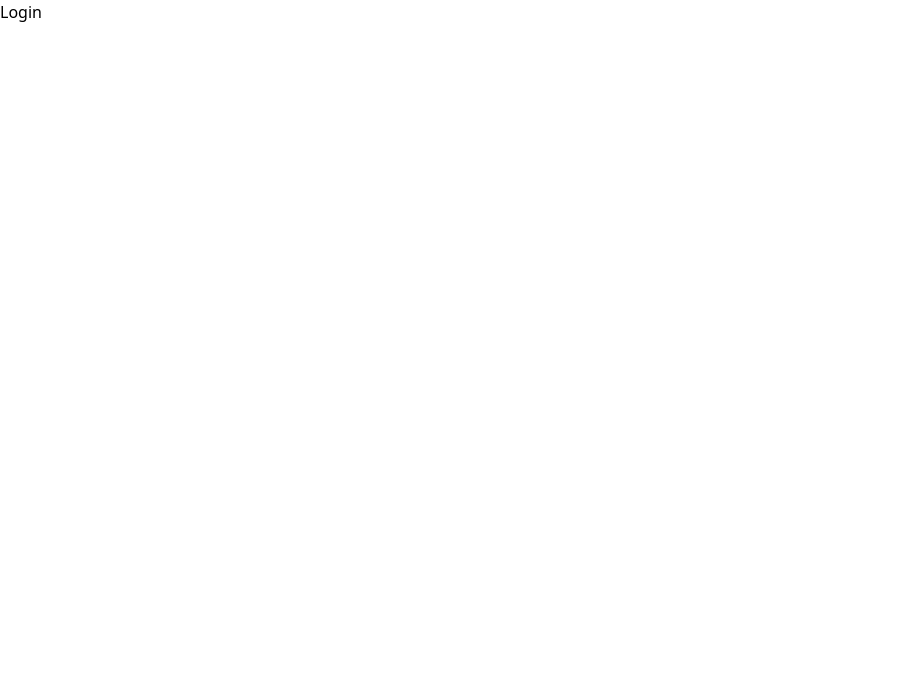
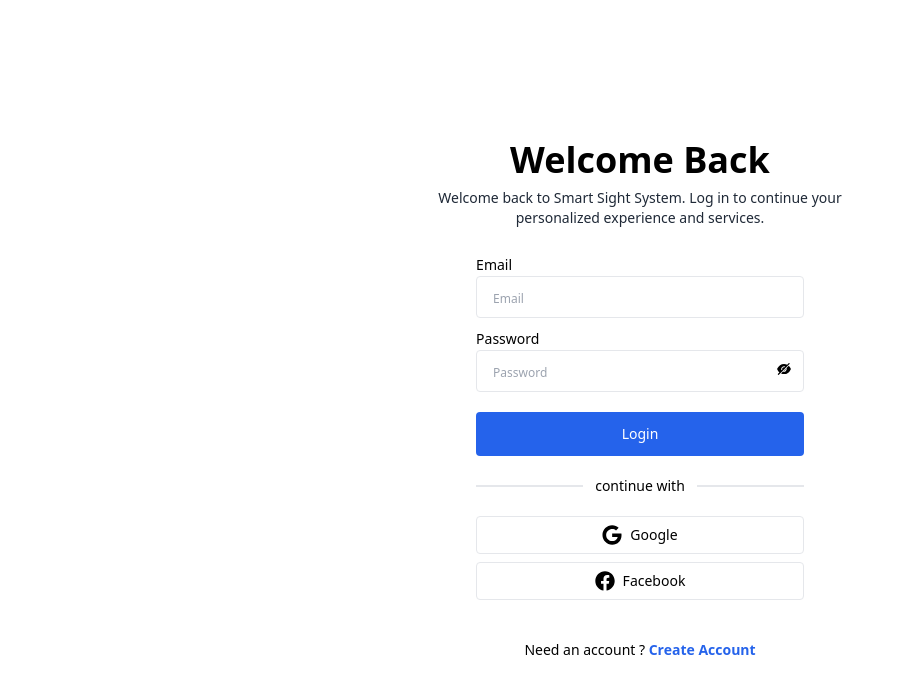
Before and after one commit to iffarurrahat/art---craft-store__node-express-mongodb, a React (Vite) app in the folder client/: page /login in a window 1280 px wide. Shown: the top 694 px of the page, without its empty margins (0-904 px from the left). Built offline with nearby package versions, Linux system fonts and the light colour scheme.

Commit message:
Login Page Design part complated

```diff
--- a/client/src/pages/Auth/Login.jsx
+++ b/client/src/pages/Auth/Login.jsx
@@ -1,8 +1,95 @@
+import { AiFillEye, AiFillEyeInvisible } from "react-icons/ai";
+import Container from "../../components/ui/Container";
+import { FaFacebook, FaGoogle } from "react-icons/fa";
+import { Link } from "react-router-dom";
+import { useState } from "react";
+
 const Login = () => {
+  const [loginError, setLoginError] = useState("");
+  const [showPassword, setShowPassword] = useState(false);
+
   return (
-    <div>
-      <h1>Login</h1>
-    </div>
+    <Container>
+      <div className="flex justify-center items-center w-full min-h-screen">
+        <div>
+          <h2 className="text-2xl sm:text-3xl md:text-4xl mb-2 font-bold text-center">
+            Welcome Back
+          </h2>
+          <p className="md:w-2/3 mx-auto text-center text-gray-800 mb-6 text-sm px-2 sm:px-4 md:px-6 lg:px-0">
+            Welcome back to Smart Sight System. Log in to continue your
+            personalized experience and services.
+          </p>
+          <div className="flex justify-center w-full mx-auto">
+            <form className="w-4/5 sm:w-3/5 md:w-1/2">
+              <div>
+                <label className="mb-1 text-sm">Email</label> <br />
+                <input
+                  required
+                  type="email"
+                  name="email"
+                  placeholder="Email"
+                  className="border px-4 py-2 w-full rounded placeholder:text-xs"
+                />
+              </div>
+              <div className="mt-2 relative">
+                <label className="mb-1 text-sm">Password</label> <br />
+                <input
+                  required
+                  type={showPassword ? "text" : "password"}
+                  name="password"
+                  placeholder="Password"
+                  className="border px-4 py-2 w-full rounded placeholder:text-xs"
+                />
+                <span
+                  onClick={() => setShowPassword(!showPassword)}
+                  className="absolute inset-y-0 right-0 top-5 flex items-center pr-3 cursor-pointer"
+                >
+                  {showPassword ? <AiFillEye /> : <AiFillEyeInvisible />}
+                </span>
+                {/* forget password */}
+                {/* <PasswordResetModal /> */}
+              </div>
+              <div className="mt-5">
+                <input
+                  type="submit"
+                  value="Login"
+                  className="bg-blue-600 text-white text-sm rounded py-3 w-full cursor-pointer placeholder:text-2xl"
+                />
+              </div>
+            </form>
+            {loginError && (
+              <p className="text-red-600 mt-2 text-sm">
+                {loginError === "Firebase: Error (auth/invalid-credential)."
+                  ? "Email or password might be wrong"
+                  : loginError}
+              </p>
+            )}
+          </div>
+
+          <div className="flex items-center mx-auto gap-3 my-5 w-4/5 sm:w-3/5 md:w-1/2">
+            <span className="border w-full"></span>
+            <p className="text-sm whitespace-nowrap">continue with</p>
+            <span className="border w-full"></span>
+          </div>
+          <div className="w-4/5 sm:w-3/5 md:w-1/2 mx-auto">
+            <button className="w-full border p-2 rounded flex justify-center items-center gap-2  hover:bg-blue-600 hover:text-white transition-colors duration-300 text-sm">
+              <FaGoogle className="text-xl" />
+              Google
+            </button>
+            <button className="w-full border p-2 rounded flex justify-center items-center gap-2 hover:bg-blue-600 hover:text-white transition-colors duration-300 text-sm mt-2">
+              <FaFacebook className="text-xl" />
+              Facebook
+            </button>
+          </div>
+          <p className="mt-10 text-sm text-center">
+            Need an account ?{" "}
+            <Link to="/register" className="text-blue-600 font-semibold">
+              Create Account
+            </Link>
+          </p>
+        </div>
+      </div>
+    </Container>
   );
 };
 
```
